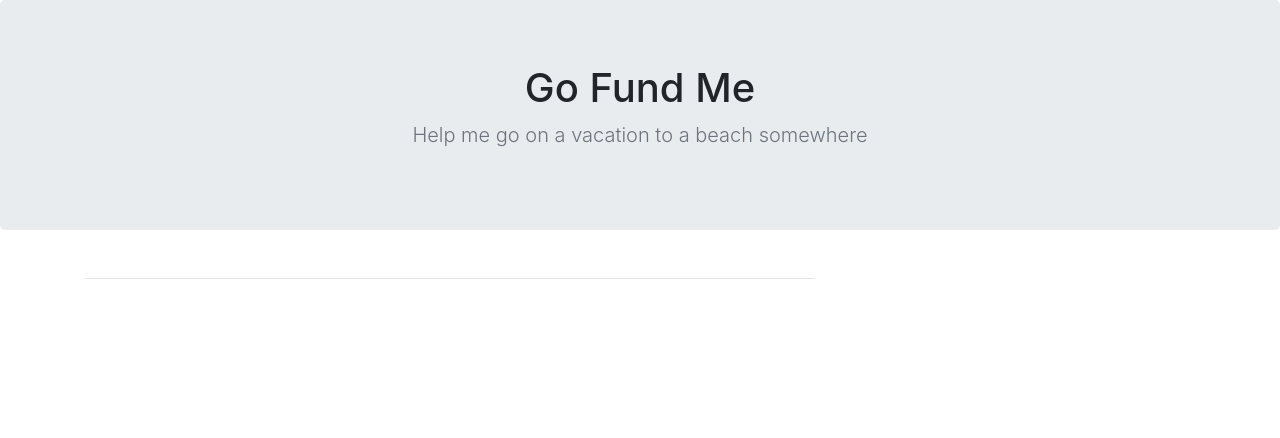
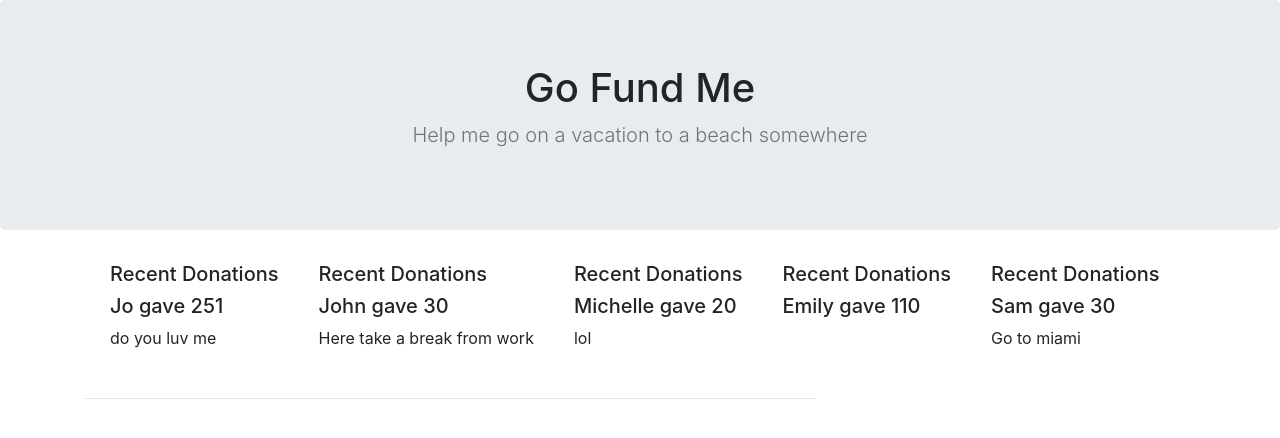
Before and after one commit to joinpursuit/Pursuit-Core-Web-Props-Lab-Tested, a React (Create React App) app: page / in a window 1280 px wide. Shown: the top 438 px of the page. Built offline with nearby package versions, Linux system fonts and the light colour scheme.

Commit message:
recent donations

```diff
--- a/src/App.js
+++ b/src/App.js
@@ -3,6 +3,7 @@ import React from "react";
 import TopBar from "./Components/TopBar";
 
 import "./App.css";
+import RecentDonations from "./Components/RecentDonations";
 
 const donations = [
   {
@@ -36,7 +37,7 @@ const donations = [
     name: "Sam",
   },
 ];
-
+//{users.map((user)=>{return <Person name={user.name} age={user.age} />; })}
 export default class App extends React.Component {
   render() {
     return (
@@ -44,7 +45,7 @@ export default class App extends React.Component {
         <TopBar />
         <div className="container">
           <div className="row">
-            {/* TODO: Donations */}
+          {donations.map((user)=> <RecentDonations  amount ={user.amount} caption ={user.caption}  name={user.name}/>)}
 
             <div className="col-8">
               {/* TODO: Progress */}
--- a/src/Components/RecentDonations.js
+++ b/src/Components/RecentDonations.js
@@ -1,7 +1,14 @@
 import React from "react";
 
-const RecentDonations = () => {
-  return null;
+const RecentDonations = (props) => {
+  let {amount, caption, name} = props;
+
+  return (<ul>
+    <h5>Recent Donations</h5>
+    <h5>{name} gave {amount}</h5>
+    <p>{caption}</p>
+
+  </ul>)
 };
 
 export default RecentDonations;
```
